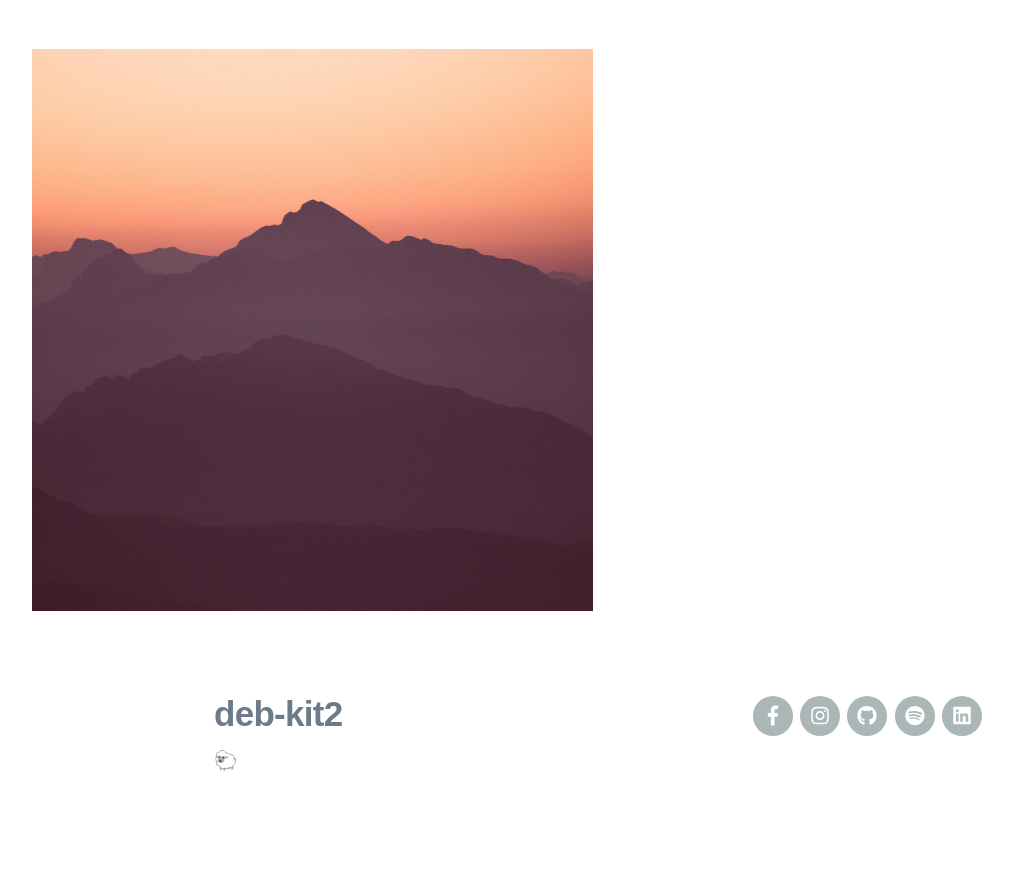
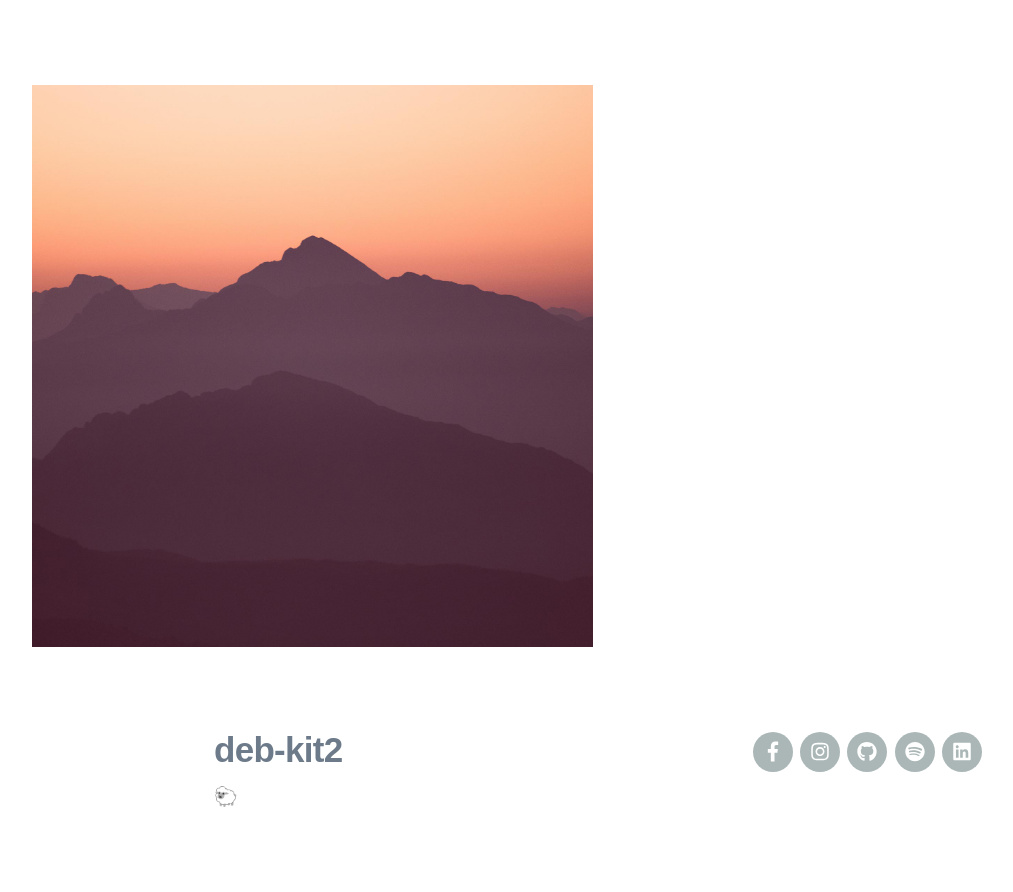
Before and after one commit to deb-kit2/deb-kit2.github.io, a Jekyll site: the page built from index.html, in a window 1280 px wide. Shown: the part 906-1798 px from the top of the page, without its empty margins (42-1055 px from the left). Built offline with Jekyll 4.4.1, drawn with Linux system fonts in a browser that asks for light colours; nearby versions of some CDN libraries; some web fonts are replaced; before the commit the page ends 1762 px from its top, so only the background shows below that.

Commit message:
fix height

```diff
--- a/404.html
+++ b/404.html
@@ -1,14 +1,14 @@
 ---
 layout: default
 title: Page Not Found
-description: Sorry – the page your looking for doesn't exist.
+description: Sorry – the page you're looking for doesn't exist.
 featured_image: /images/social.jpg
 ---
 
 <section class="single">
 
 	<h1>Page not found.</h1>
-	<p class="hero__text editable">Sorry – the page your looking for doesn't exist.</p>
+	<p class="hero__text editable">Sorry – the page you're looking for doesn't exist.</p>
 	<p class="hero__text editable">Perhaps you typed the URL incorrectly, or it may have moved.</p>
 	<p><a href="/" class="button button--large">Back To Home</a></p>
 
--- a/_data/settings.yml
+++ b/_data/settings.yml
@@ -1,6 +1,6 @@
 basic_settings:
   site_title: deb-kit2
-  favicon_image: /images/favicon.png
+  favicon_image:
 
 header_settings:
   logo_image:
--- a/index.html
+++ b/index.html
@@ -1,13 +1,14 @@
 ---
 layout: default
-title: A beautiful two-column Jekyll theme
-description: A beautiful, minimal two-column portfolio theme built for Jekyll. Duet makes your work look simply awesome.
-featured_image: /images/social.jpg
+title: Debjyoti Mondal
+description: 🐑
+featured_image:
 ---
 
 <section class="intro"
-style="background-image:  linear-gradient(rgba(255,255,255,0.5), rgba(255,255,255,0.5)),
-url(images/VID_85021006_033127_209.gif); background-size: cover; opacity: 1;">
+style="background-image: linear-gradient(rgba(255,255,255,0.5), rgba(255,255,255,0.5)),
+url(images/VID_85021006_033127_209.gif); background-size: cover;
+height: 79vh">
 
 	<div class="wrap">
 		<br><br><br><br>
```
